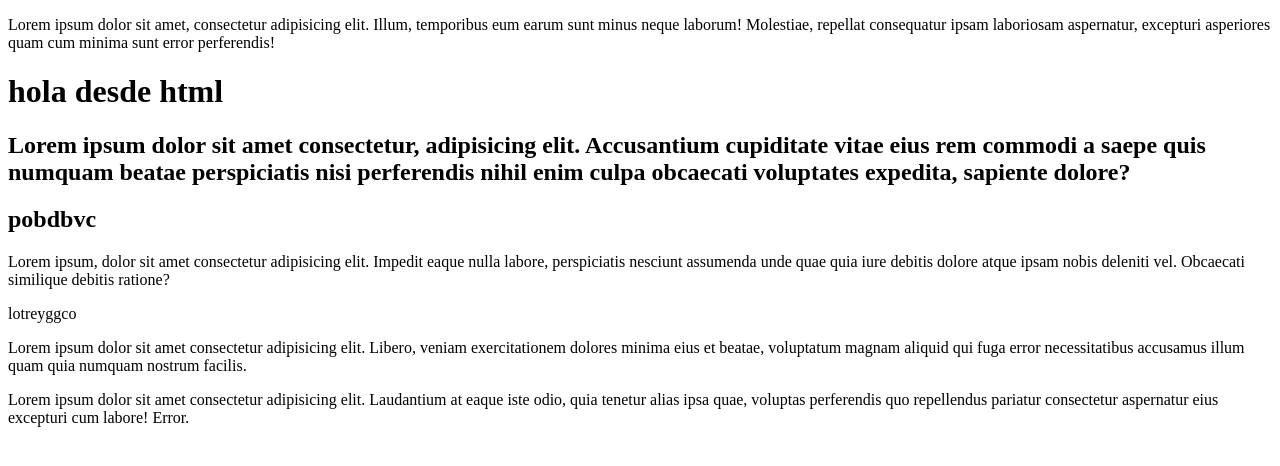
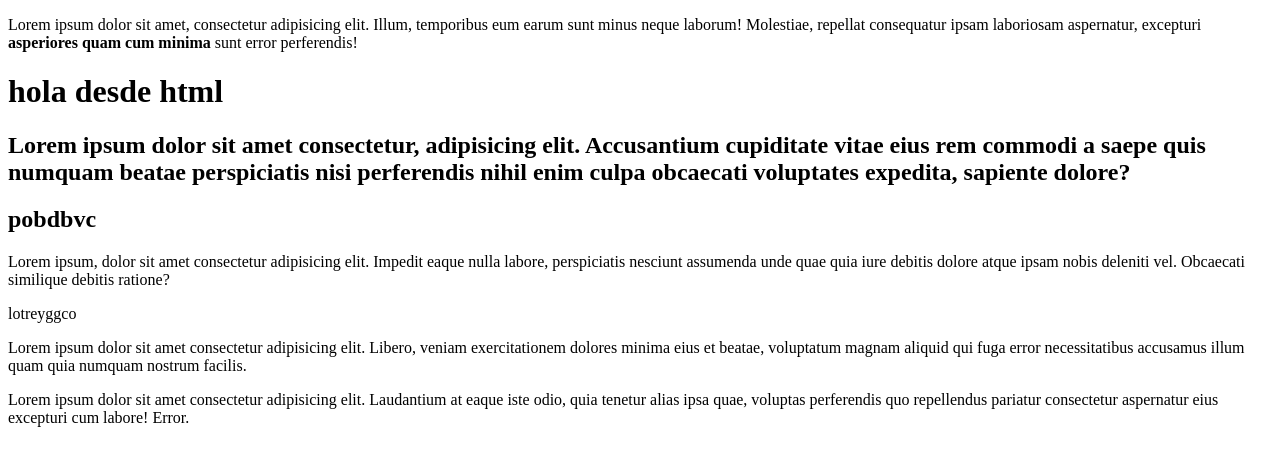
Before and after one commit to FreiderMontPerlaza/SegundoRepositorio, a plain HTML site: page index.html in a window 1280 px wide. Drawn offline with Linux system fonts and the light colour scheme.

Commit message:
agrege un strong

```diff
--- a/index.html
+++ b/index.html
@@ -7,7 +7,7 @@
     <title>Document</title>
 </head>
 <body>
-    <p>Lorem ipsum dolor sit amet, consectetur adipisicing elit. Illum, temporibus eum earum sunt minus neque laborum! Molestiae, repellat consequatur ipsam laboriosam aspernatur, excepturi asperiores quam cum minima sunt error perferendis!</p>
+    <p>Lorem ipsum dolor sit amet, consectetur adipisicing elit. Illum, temporibus eum earum sunt minus neque laborum! Molestiae, repellat consequatur ipsam laboriosam aspernatur, excepturi  <strong>asperiores quam cum minima </strong> sunt error perferendis!</p>
 
     <h1>hola desde html</h1>
     <h2>Lorem ipsum dolor sit amet consectetur, adipisicing elit. Accusantium cupiditate vitae eius rem commodi a saepe quis numquam beatae perspiciatis nisi perferendis nihil enim culpa obcaecati voluptates expedita, sapiente dolore?</h2>
```
